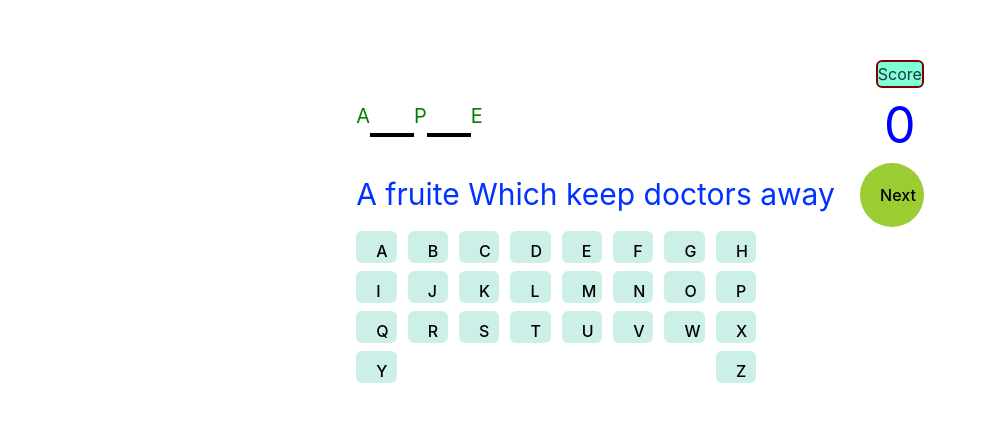
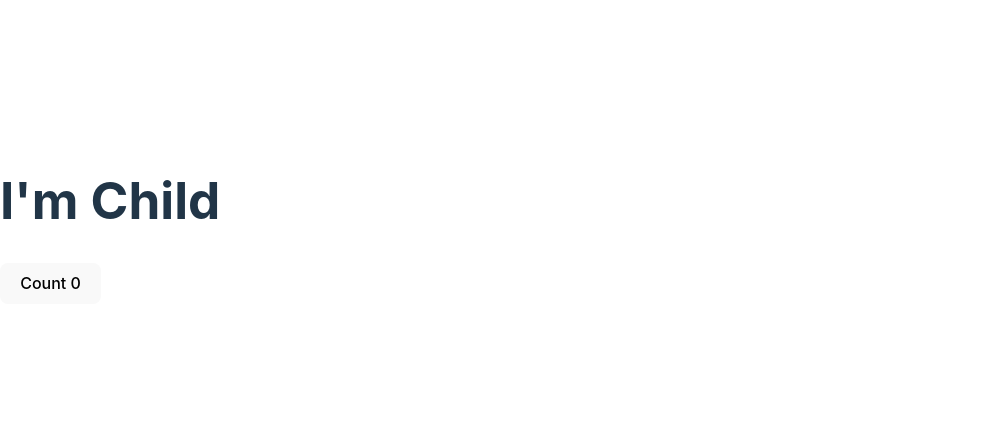
Before and after one commit to adilkadivala/ReactJs_prectise-project, a React (Vite) app: page / in a window 1280 px wide. Shown: the part 179-600 px from the top of the page, without its empty margins (0-984 px from the left). Built offline with nearby package versions, Linux system fonts and the light colour scheme.

Commit message:
memo, useMome, useCallback

```diff
--- a/src/App.jsx
+++ b/src/App.jsx
@@ -1,12 +1,79 @@
-import "./App.css";
-import WordGuess from "./components/word-guessing-game";
+// import "./App.css";
+// import WordGuess from "./components/word-guessing-game";
+import { memo, useCallback, useMemo, useState } from "react";
 
 function App() {
+  // let num1 = useRef();
+  // let num2 = useRef();
+  // let res = 0;
+
+  // function sum() {
+  //   let fn = num1.current.value;
+  //   let sn = num2.current.value;
+  //   res = Number(fn) + Number(sn);
+  //   console.log(res);
+  // }
+
+  // const [count1, setCount1] = useState(0);
+
+  // function handleClick() {
+  //   setCount1((prevState) => prevState + 1); if we want to previous value and then update a state, we'll use this method
+  // }
+
+  // function handleClick2() {
+  //   setCount2(count2 + 1);  we just want to update state, we should to use this
+  //   counterRef.current = count2 + 1;
+  // }
+
+  const [count2, setCount2] = useState(0);
+  // const counterRef = useRef(null);
+
+  const handleClick2 = useCallback(() => {
+    setCount2((prevState) => prevState + 1);
+  }, []);
+
+  // useEffect(() => {
+  //   console.log("useEffect");
+  //   setInterval(() => {
+  //     // setCount2((prevCount) => {
+  //     //   return prevCount + 1;
+  //     // });
+  //     setCount2(counterRef.current + 1);
+  //   }, 5000);
+  // }, []);
+
   return (
-    <>
-      <WordGuess />
-    </>
+    <div>
+      {/* <button onClick={handleClick}>Count1 {count1} </button> */}
+
+      {/* <Chield /> */}
+
+      <MemoizedComponent handleClick2={handleClick2} />
+      <button onClick={handleClick2}>Count {count2}</button>
+
+      {/* <input type="text" ref={num1} />
+      <input type="text" ref={num2} />
+      <button onClick={sum}>Sum {res} </button> */}
+    </div>
   );
 }
 
+function Chield({ handleClick2 }) {
+  console.log("rendering Chield");
+
+  const x = useMemo(function () {
+    console.log("inside use memo");
+    const val = [].find(() => true);
+
+    return val;
+  }, []);
+  return <h1> I'm Child</h1>;
+}
+
+const MemoizedComponent = memo(Chield);
+
 export default App;
+
+// memo is used for memoizing the component
+// useMemo is used for memoizing the Value
+// useCallback is used for memoiazing the function
```
